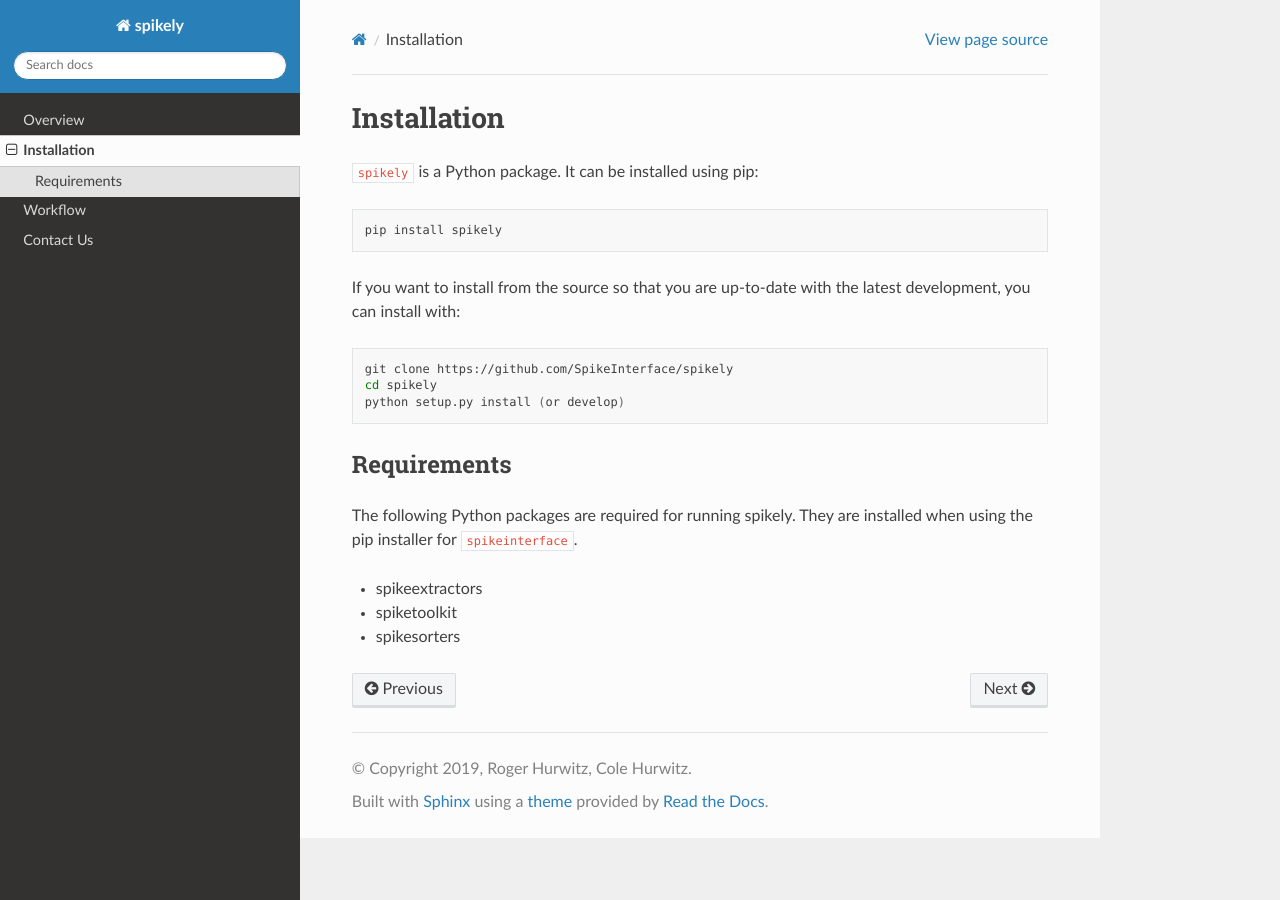
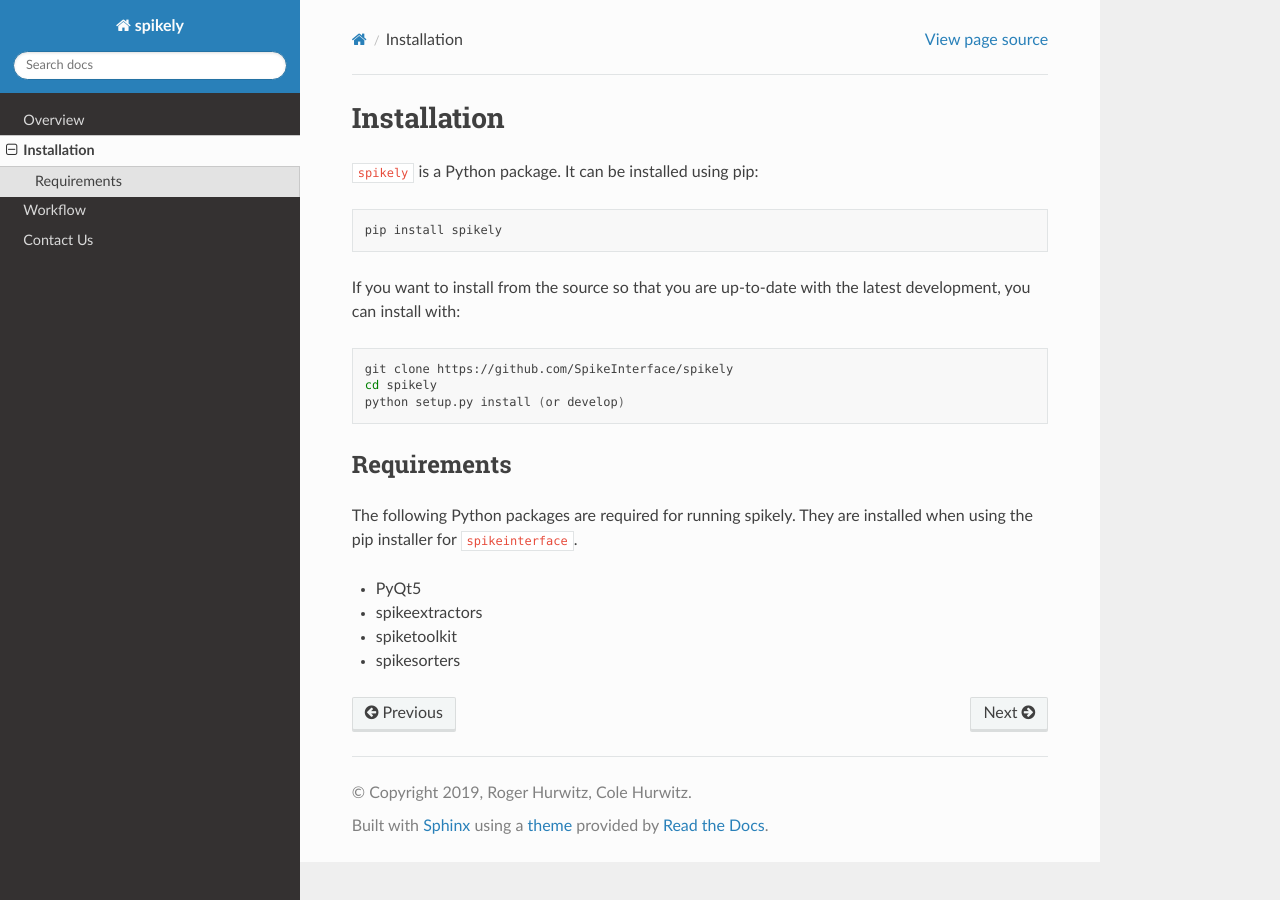
Before and after one commit to SpikeInterface/spikely, a Sphinx documentation site: the page built from docs/source/installation.rst, in a window 1280 px wide. Built offline with Sphinx 7.4.7 and the Read the Docs theme 2.0.0, drawn with Linux system fonts in a browser that asks for light colours.

Commit message:
updated requirements

```diff
--- a/docs/source/installation.rst
+++ b/docs/source/installation.rst
@@ -22,6 +22,7 @@ Requirements
 The following Python packages are required for running spikely.
 They are installed when using the pip installer for :code:`spikeinterface`.
 
+- PyQt5
 - spikeextractors
 - spiketoolkit
 - spikesorters
```
